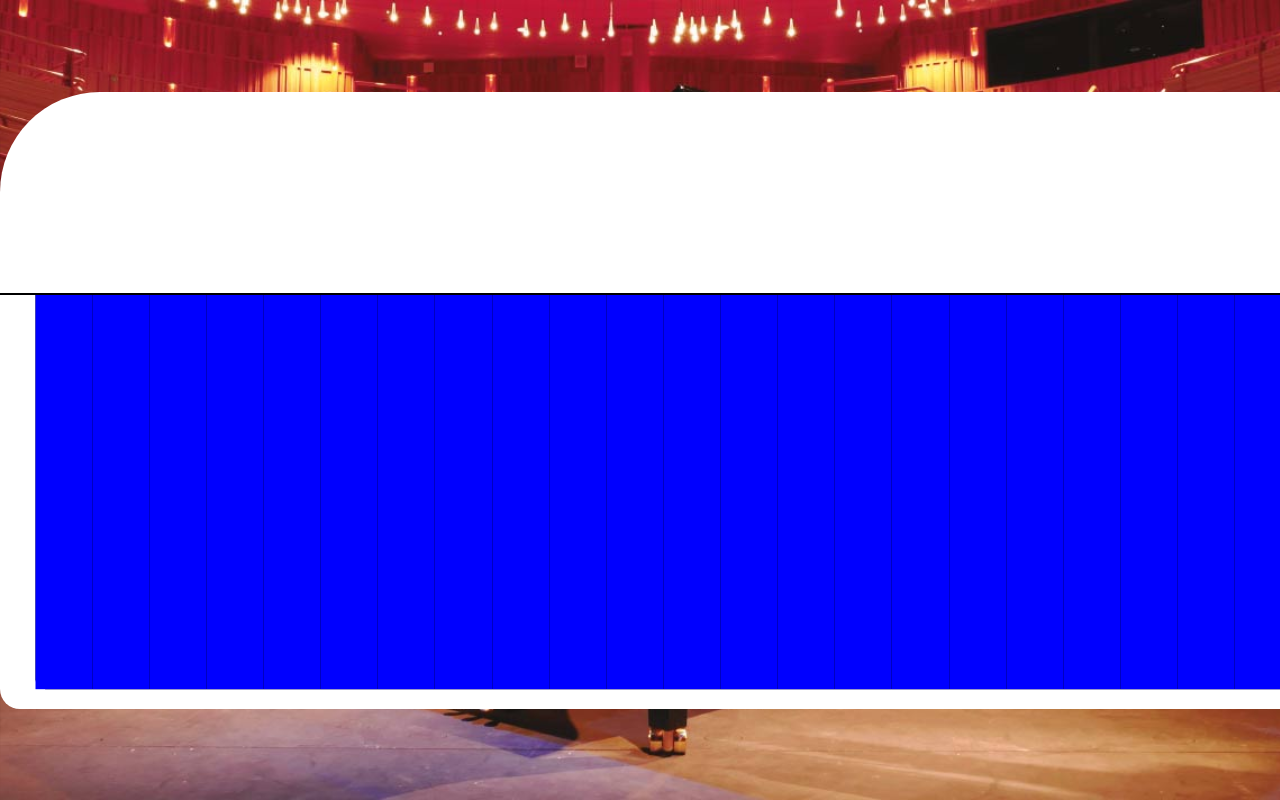
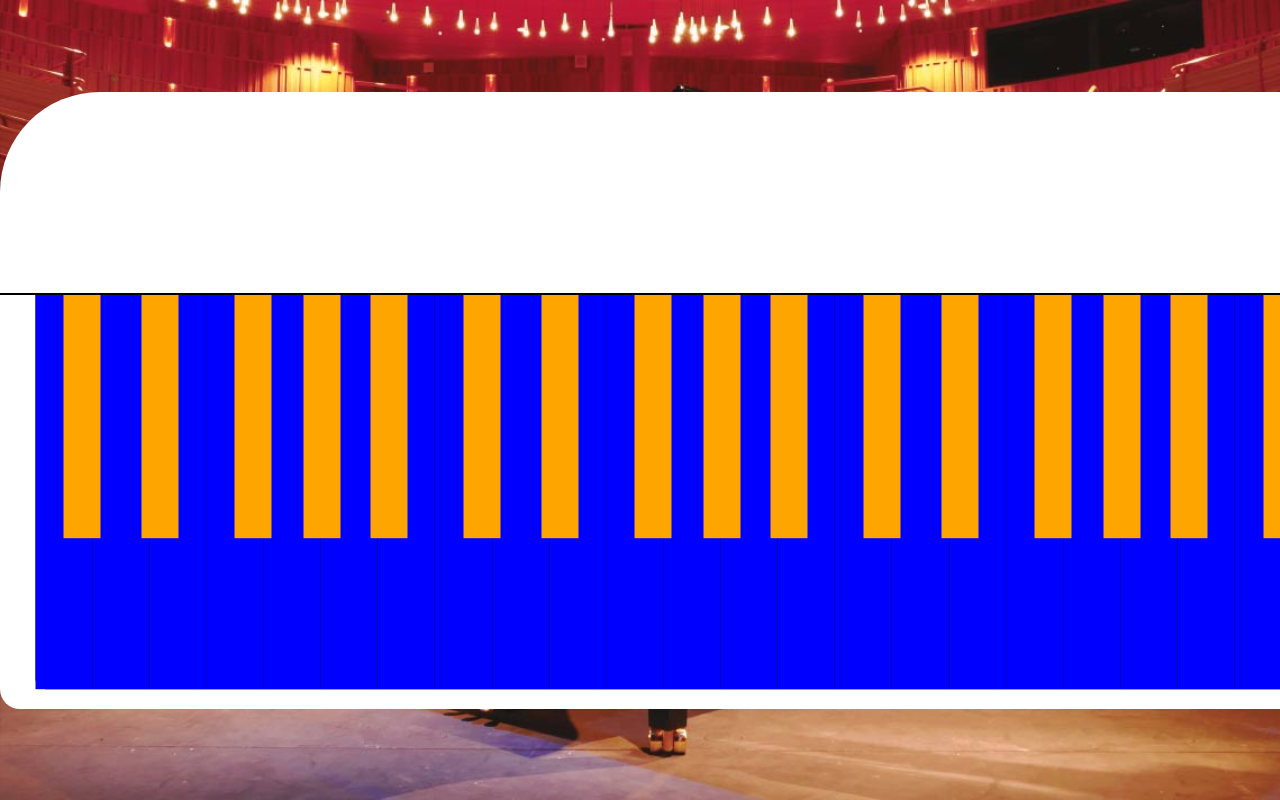
Before and after one commit to MattScop/virtual-piano, a plain HTML site: page index.html in a window 1280 px wide. Shown: the top 800 px of the page. Drawn offline with Linux system fonts and the light colour scheme; a web font is replaced by a local one.

Commit message:
Change CSS to better adapt to functionality
Removed the black container because that would have prevented pressing
the white keys in between the black keys.

```diff
--- a/index.html
+++ b/index.html
@@ -12,73 +12,75 @@
     <div id="piano-container">
         <div class="keys-container">
             <div class="white-keys-container">
+                <div class="white-key">
+                    <div class="black-key couple-left"></div>
+                </div>
+                <div class="white-key">
+                    <div class="black-key couple-right"></div>
+                </div>
+                <div class="white-key"></div>
+                <div class="white-key">
+                    <div class="black-key triple-left"></div>
+                </div>
+                <div class="white-key">
+                    <div class="black-key triple-middle"></div>
+                </div>
+                <div class="white-key">
+                    <div class="black-key triple-right"></div>
+                </div>
+                <div class="white-key"></div>
+                <div class="white-key">
+                    <div class="black-key couple-left"></div>
+                </div>
+                <div class="white-key">
+                    <div class="black-key couple-right"></div>
+                </div>
+                <div class="white-key"></div>
+                <div class="white-key">
+                    <div class="black-key triple-left"></div>
+                </div>
+                <div class="white-key">
+                    <div class="black-key triple-middle"></div>
+                </div>
+                <div class="white-key">
+                    <div class="black-key triple-right"></div>
+                </div>
+                <div class="white-key"></div>
+                <div class="white-key">
+                    <div class="black-key couple-left"></div>
+                </div>
+                <div class="white-key">
+                    <div class="black-key couple-right"></div>
+                </div>
+                <div class="white-key"></div>
+                <div class="white-key">
+                    <div class="black-key triple-left"></div>
+                </div>
+                <div class="white-key">
+                    <div class="black-key triple-middle"></div>
+                </div>
+                <div class="white-key">
+                    <div class="black-key triple-right"></div>
+                </div>
+                <div class="white-key"></div>
+                <div class="white-key">
+                    <div class="black-key couple-left"></div>
+                </div>
+                <div class="white-key">
+                    <div class="black-key couple-right"></div>
+                </div>
+                <div class="white-key"></div>
+                <div class="white-key">
+                    <div class="black-key triple-left"></div>
+                </div>
+                <div class="white-key">
+                    <div class="black-key triple-middle"></div>
+                </div>
+                <div class="white-key">
+                    <div class="black-key triple-right"></div>
+                </div>
                 <div class="white-key"></div>
                 <div class="white-key"></div>
-                <div class="white-key"></div>
-                <div class="white-key"></div>
-                <div class="white-key"></div>
-                <div class="white-key"></div>
-                <div class="white-key"></div>
-                <div class="white-key"></div>
-                <div class="white-key"></div>
-                <div class="white-key"></div>
-                <div class="white-key"></div>
-                <div class="white-key"></div>
-                <div class="white-key"></div>
-                <div class="white-key"></div>
-                <div class="white-key"></div>
-                <div class="white-key"></div>
-                <div class="white-key"></div>
-                <div class="white-key"></div>
-                <div class="white-key"></div>
-                <div class="white-key"></div>
-                <div class="white-key"></div>
-                <div class="white-key"></div>
-                <div class="white-key"></div>
-                <div class="white-key"></div>
-                <div class="white-key"></div>
-                <div class="white-key"></div>
-                <div class="white-key"></div>
-                <div class="white-key"></div>
-                <div class="white-key"></div>
-            </div>
-            <div class="black-keys-container">
-                <div class="double-black-container">
-                    <div class="black-key"></div>
-                    <div class="black-key"></div>
-                </div>
-                <div class="triple-black-container">
-                    <div class="black-key"></div>
-                    <div class="black-key"></div>
-                    <div class="black-key"></div>
-                </div>
-                <div class="double-black-container">
-                    <div class="black-key"></div>
-                    <div class="black-key"></div>
-                </div>
-                <div class="triple-black-container">
-                    <div class="black-key"></div>
-                    <div class="black-key"></div>
-                    <div class="black-key"></div>
-                </div>
-                <div class="double-black-container">
-                    <div class="black-key"></div>
-                    <div class="black-key"></div>
-                </div>
-                <div class="triple-black-container">
-                    <div class="black-key"></div>
-                    <div class="black-key"></div>
-                    <div class="black-key"></div>
-                </div>
-                <div class="double-black-container">
-                    <div class="black-key"></div>
-                    <div class="black-key"></div>
-                </div>
-                <div class="triple-black-container">
-                    <div class="black-key"></div>
-                    <div class="black-key"></div>
-                    <div class="black-key"></div>
-                </div>
             </div>
         </div>
     </div>
--- a/style.css
+++ b/style.css
@@ -63,25 +63,28 @@ body {
 .white-key {
     width: calc(100% / 29);
     background-color:blue;
-}
-
-.black-keys-container {
-    position: absolute;
-    top: 0;
-    height: 100%;
-    width: 100%;
-    display: flex;
-}
-
-.double-black-container,
-.triple-black-container {
-    display: flex;
-    width: 100%;
-    height: 100%;
+    position: relative;
 }
 
 .black-key {
-    height: 50%;
-    width: calc(57px-(57px*30%/100));
+    height: 62%;
+    width: 37px;
     background-color: orange;
+    position: absolute;
+    z-index: 1;
 }
+.black-key.couple-left {
+    left: 50%;
+}
+.black-key.couple-right {
+    left: 87%;
+}
+.black-key.triple-left {
+    left: 50%;
+}
+.black-key.triple-middle {
+    left: 70%;
+}
+.black-key.triple-right {
+    left: 87%;
+}
```
